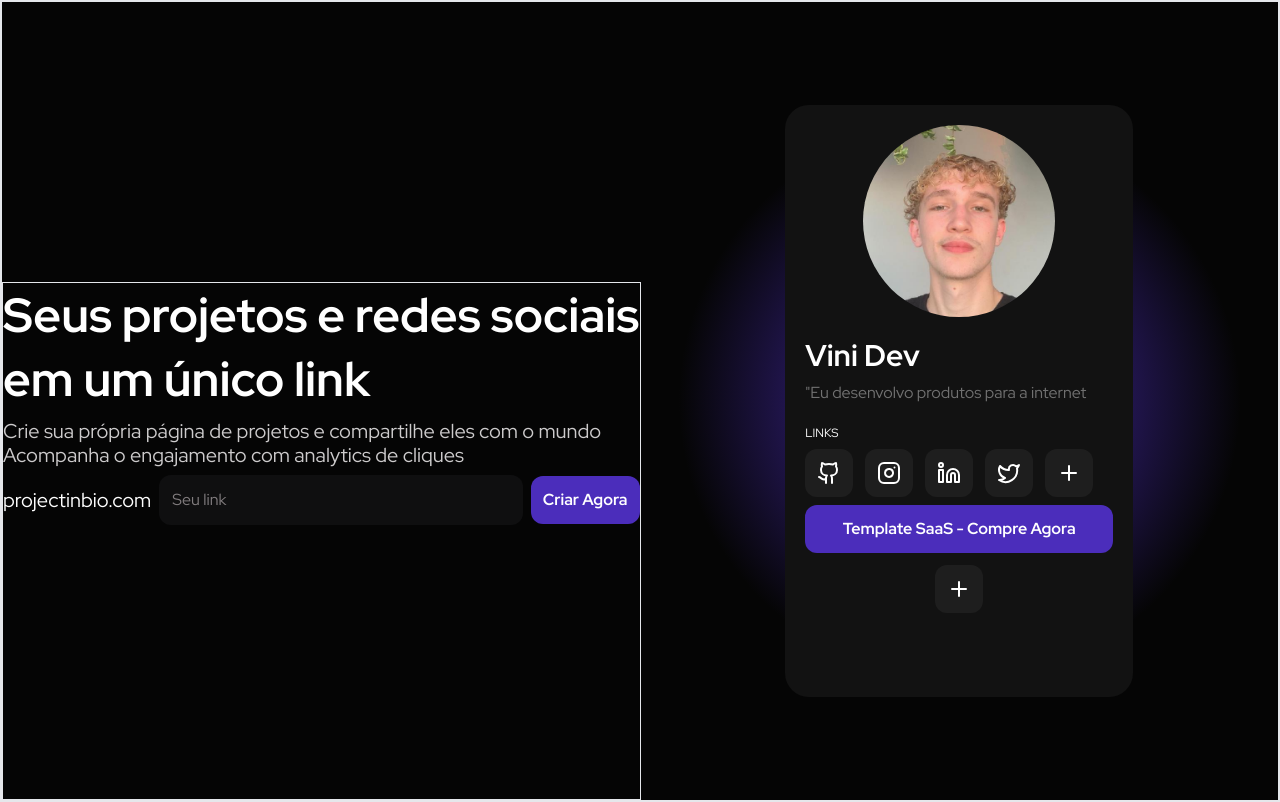
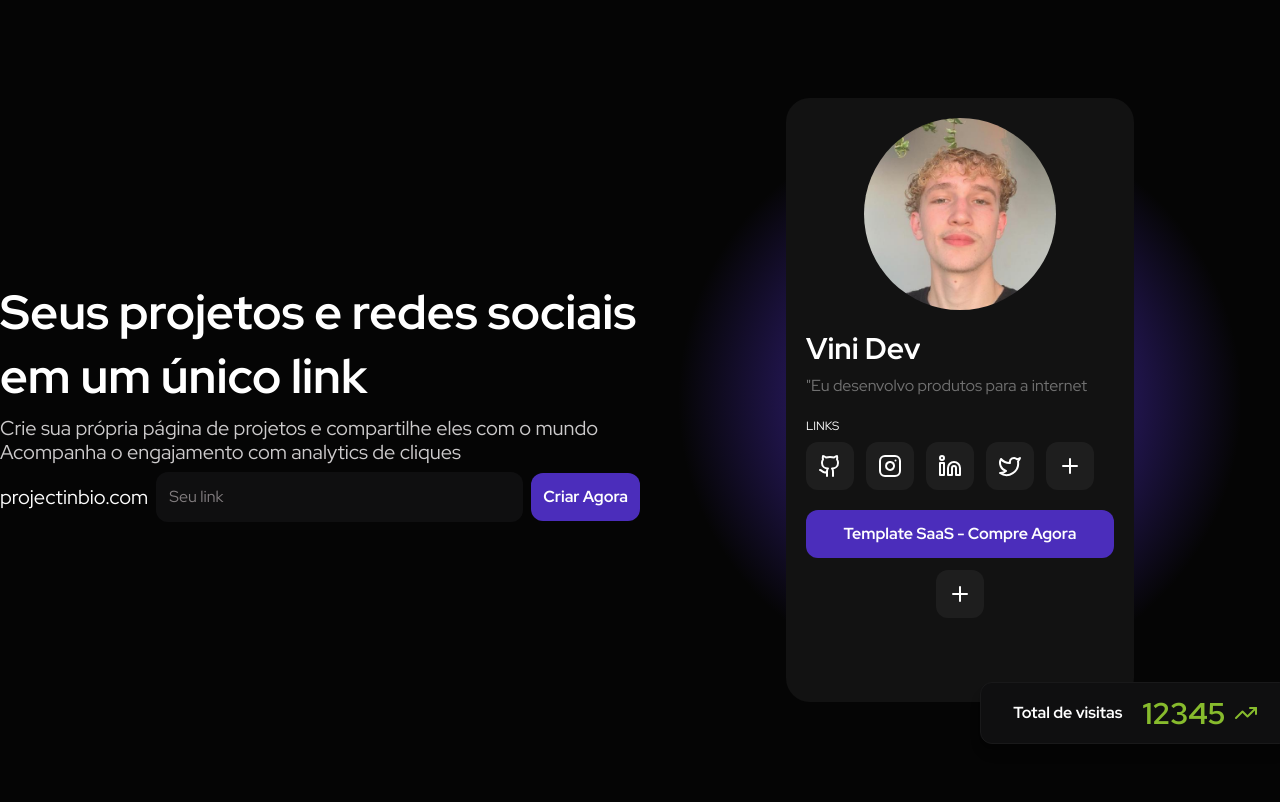
Before and after one commit to Vinigavaa/ProjectInBio, a Next.js app: page / in a window 1280 px wide. Built offline with nearby package versions, Linux system fonts and the light colour scheme.

Commit message:
add: component creation total-visits

```diff
--- /dev/null
+++ b/app/components/commons/total-visits.tsx
@@ -0,0 +1,17 @@
+import { TrendingUp } from "lucide-react";
+
+export default function TotalVisits(){
+    return(
+        <div className="w-min whitespace-nowrap flex items-center gap-5 bg-background-secondary border border-border-primary px-8 py-3 rounded-xl shadow-lg">
+            <span className="font-bold text-white">Total de visitas</span>
+            <div className="flex items-center gap-2 text-accent-green">
+                <span className="text-3xl font-bold">12345</span>
+                <TrendingUp/>
+            </div>
+            {/*<div className=" flex items-center gap-2">
+                <button>Portal</button>
+                <button>Sair</button>
+            </div>*/}
+        </div>
+    )
+}
--- a/app/components/commons/user-card.tsx
+++ b/app/components/commons/user-card.tsx
@@ -1,7 +1,7 @@
-import {Github, Instagram, Linkedin, Twitter, Plus } from "lucide-react"
+import { Github, Instagram, Linkedin, Twitter, Plus } from "lucide-react"
 import Button from "../ui/button"
-export default function UserCard(){
-    return(
+export default function UserCard() {
+    return (
         //card-geral
         <div className="w-[348px] flex flex-col gap-5 items-center p-5 border-white border-opacity-10 bg-[#121212] rounded-3xl text-white">
             {/*card-foto*/}
@@ -19,18 +19,17 @@
             <div className="flex flex-col gap-2 w-full">
                 <span className="uppercase text-xs font-medium">Links</span>
                 <div className="flex gap-3">
-                    <button className="p-3 rounded-xl bg-[#1E1E1E] hover:bg-[#2E2E2E]"><Github/></button>
-                    <button className="p-3 rounded-xl bg-[#1E1E1E] hover:bg-[#2E2E2E]"><Instagram/></button>
-                    <button className="p-3 rounded-xl bg-[#1E1E1E] hover:bg-[#2E2E2E]"><Linkedin/></button>
-                    <button className="p-3 rounded-xl bg-[#1E1E1E] hover:bg-[#2E2E2E]"><Twitter/></button>
-                    <button className="p-3 rounded-xl bg-[#1E1E1E] hover:bg-[#2E2E2E]"><Plus/></button>
+                    <button className="p-3 rounded-xl bg-[#1E1E1E] hover:bg-[#2E2E2E]"><Github /></button>
+                    <button className="p-3 rounded-xl bg-[#1E1E1E] hover:bg-[#2E2E2E]"><Instagram /></button>
+                    <button className="p-3 rounded-xl bg-[#1E1E1E] hover:bg-[#2E2E2E]"><Linkedin /></button>
+                    <button className="p-3 rounded-xl bg-[#1E1E1E] hover:bg-[#2E2E2E]"><Twitter /></button>
+                    <button className="p-3 rounded-xl bg-[#1E1E1E] hover:bg-[#2E2E2E]"><Plus /></button>
                 </div>
-                {/*card-botao*/}
-                <div className="flex flex-col gap-3 w-full h-[172px]">
-                    <div className="w-full flex flex-col items-center gap-3">
-                        <Button className="w-full">Template SaaS - Compre Agora</Button>
-                        <button className="p-3 rounded-xl bg-[#1E1E1E] hover:bg-[#2E2E2E]"><Plus/></button>
-                    </div>
+            </div>
+            <div className="flex flex-col gap-3 w-full h-[172px]">
+                <div className="w-full flex flex-col items-center gap-3">
+                    <Button className="w-full">Template SaaS - Compre Agora</Button>
+                    <button className="p-3 rounded-xl bg-[#1E1E1E] hover:bg-[#2E2E2E]"><Plus /></button>
                 </div>
             </div>
         </div>
--- a/app/components/landing-page/hero.tsx
+++ b/app/components/landing-page/hero.tsx
@@ -1,12 +1,13 @@
+import TotalVisits from "../commons/total-visits";
 import UserCard from "../commons/user-card";
 import Button from "../ui/button";
 import TextInput from "../ui/text-input";
 
 export default function Hero() {
     return (
-        <div className="flex border h-screen">
+        <div className="flex h-screen">
             {/*hero-titulo*/}
-            <div className="w-full flex flex-col gap-2 mt-[35vh] border">
+            <div className="w-full flex flex-col gap-2 mt-[35vh]">
                 <h1 className="text-5xl font-bold text-white leading-[64px]">Seus projetos e redes sociais em um único link</h1>
                 <h2 className="text-xl leading-6">Crie sua própria página de projetos e compartilhe eles com o mundo
                     <br />
@@ -22,13 +23,13 @@
             <div className="w-full flex items-center justify-center bg-[radial-gradient(circle_at_50%_50%,#4B2DBB,transparent_55%)]">
                 <div className="relative">
                     <UserCard/>
-                    <div className="absolut -bottom-[7%] -right-[45%]">
-                        {/*<TotalVisits/>*/}
+                    <div className="absolute -bottom-[7%] -right-[45%]">
+                        <TotalVisits/>
                     </div>
-                    <div className="absolut top-[20%] -left-[45%] -z-10">
+                    <div className="absolute top-[20%] -left-[45%] -z-10">
                         {/*<ProjectCard/>*/}
                     </div>
-                    <div className="absolut -top-[5%] -left-[55%] -z-10">
+                    <div className="absolute -top-[5%] -left-[55%] -z-10">
                         {/*<ProjectCard/>*/}
                     </div>
                 </div>
--- a/app/page.tsx
+++ b/app/page.tsx
@@ -2,7 +2,7 @@
 
 export default function Home() {
   return (
-    <div className="max-w-7xl mx-auto border">
+    <div className="max-w-7xl mx-auto">
       <Hero />
     </div>
   );
```
